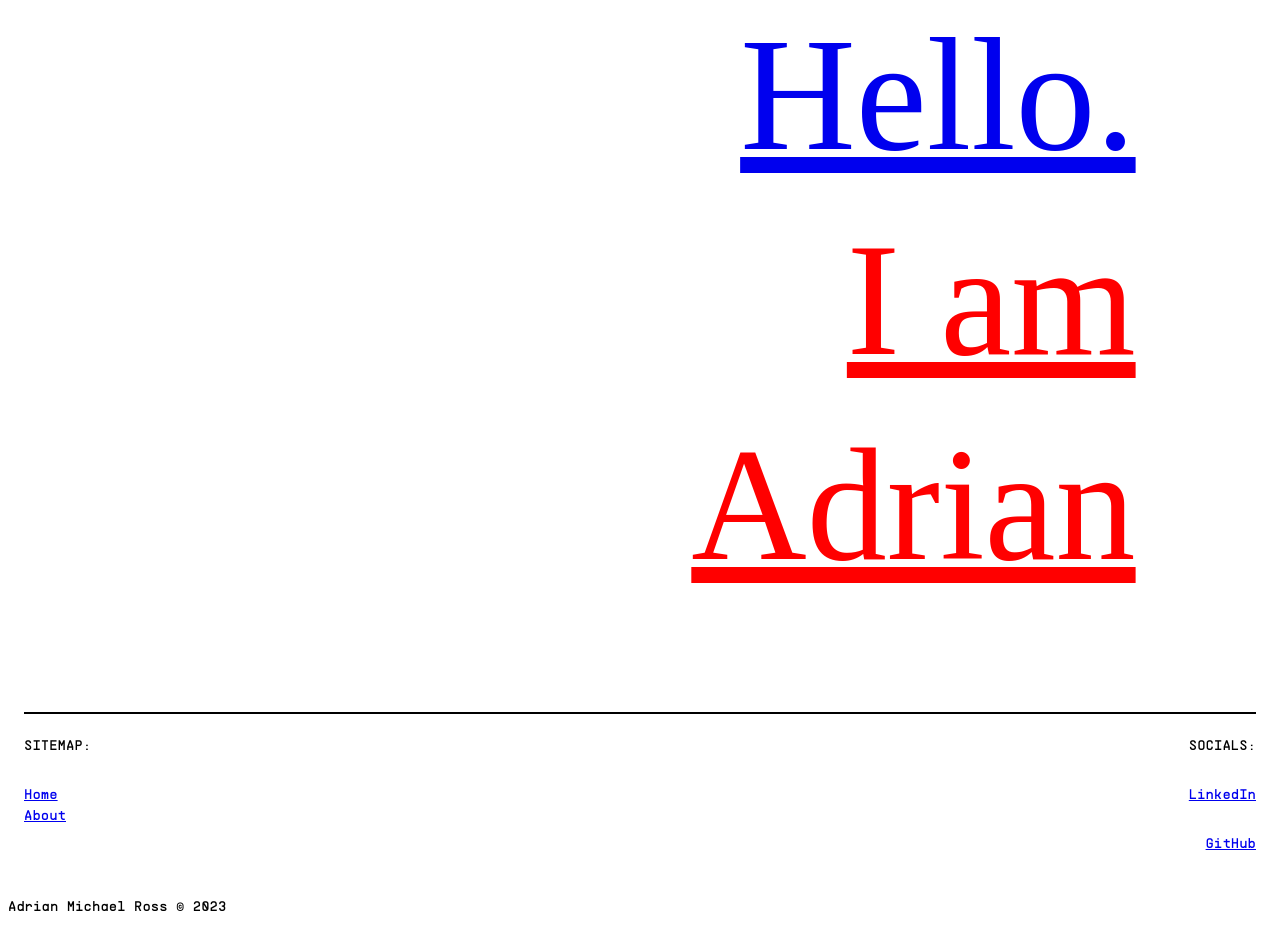
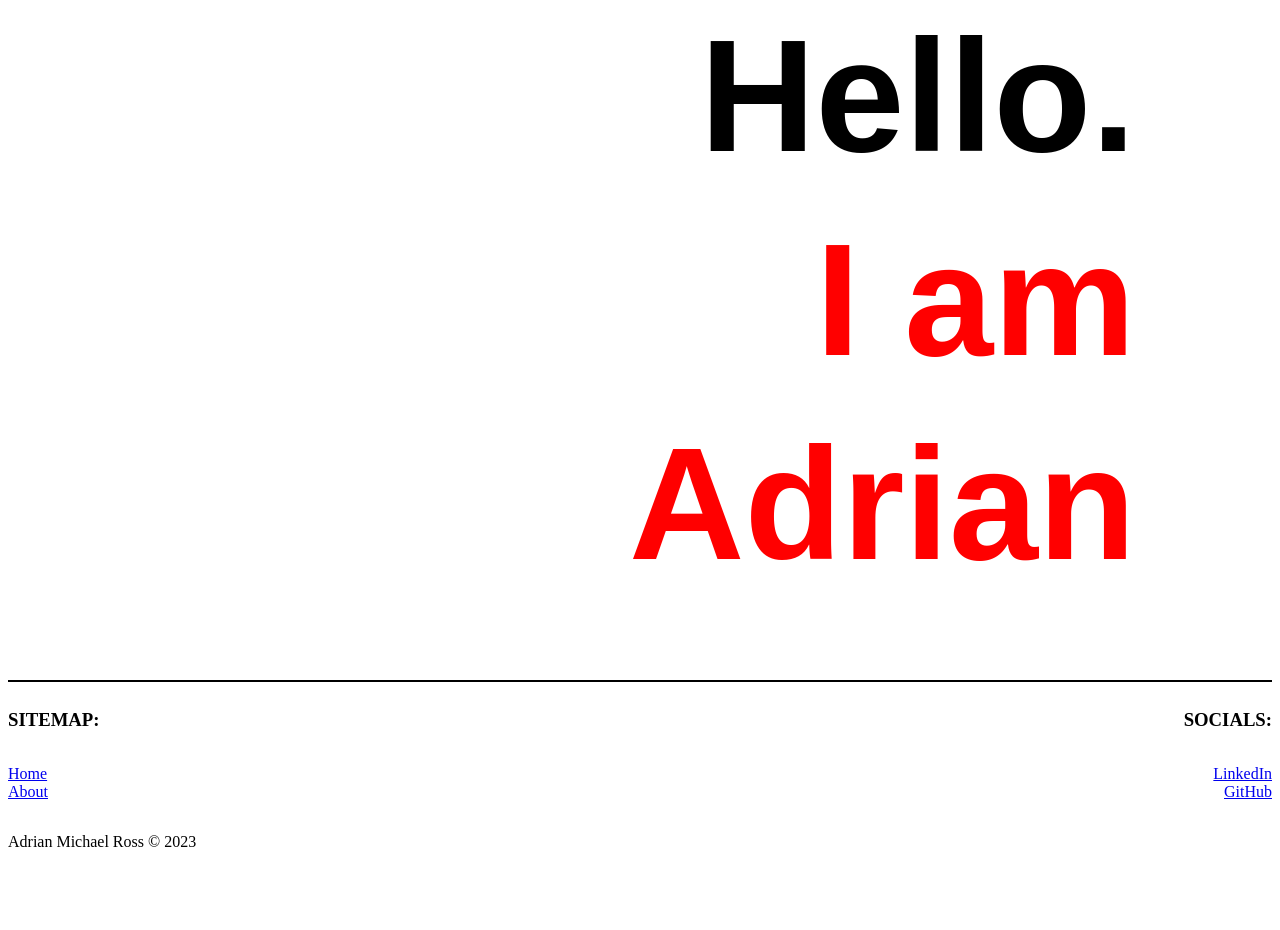
Before and after one commit to adrianmross/adrianmross.github.io, a Gatsby site: page / in a window 1280 px wide. Shown: the part 181-1111 px from the top of the page. After the commit the page ends 1048 px from the top, so only its background shows below. Built offline with nearby package versions, Linux system fonts and the light colour scheme; Gatsby itself is replaced by a stand-in of ours.

Commit message:
fix formatting

```diff
--- a/gatsby-config.js
+++ b/gatsby-config.js
@@ -4,7 +4,7 @@
 module.exports = {
   siteMetadata: {
     title: `adrianmross`,
-    siteUrl: `https://adrianmross.github.io/`
+    siteUrl: `https://adrianmross.github.io/`,
   },
   plugins: [
     "gatsby-plugin-image",
@@ -12,5 +12,11 @@ module.exports = {
     "gatsby-plugin-mdx",
     "gatsby-transformer-sharp",
     "gatsby-plugin-anchor-links",
-  ]
+    {
+      resolve: "gatsby-plugin-manifest",
+      options: {
+        icon: "src/images/icon.png",
+      },
+    },
+  ],
 };
--- a/package.json
+++ b/package.json
@@ -20,6 +20,7 @@
     "gatsby": "^5.11.0",
     "gatsby-plugin-anchor-links": "^1.2.1",
     "gatsby-plugin-image": "^3.11.0",
+    "gatsby-plugin-manifest": "^5.13.1",
     "gatsby-plugin-mdx": "^5.11.0",
     "gatsby-plugin-sharp": "^5.11.0",
     "gatsby-plugin-styled-components": "^6.13.0",
--- a/src/components/Althero.css
+++ b/src/components/Althero.css
@@ -33,7 +33,10 @@
 
 .phrase {
     font-size: 10rem;
-    font-weight: 500;
+    font-weight: 550;
+    font-family: Arial, sans-serif;
+    text-decoration: none;
+    color: black;
     margin: 10px;
     padding: -10px;
     transition: transform 0.3s ease-in-out;
--- a/src/components/layout.js
+++ b/src/components/layout.js
@@ -3,12 +3,13 @@ import { Link, useStaticQuery, graphql } from 'gatsby'
 import '../../global.css'
 import {
   container,
-  heading,
-  navLinks,
-  navLinkItem,
+  // heading,
+  // navLinks,
+  // navLinkItem,
   navLinkText,
-  siteTitle,
+  // siteTitle,
   mainContent,
+  sitemapContainer,
   footerBar,
 } from './layout.module.css'
 
@@ -24,6 +25,17 @@ const sitemap = [
   // blog, work, food
 ]
 
+const social = [
+  {
+    name: "LinkedIn",
+    url: "https://linkedin.com/in/adrianmross",
+  },
+  {
+    name: "GitHub",
+    url: "https://github.com/adrianmross",
+  },
+]
+
 const Layout = ({ pageTitle, children }) => {
   const data = useStaticQuery(graphql`
   query {
@@ -34,6 +46,8 @@ const Layout = ({ pageTitle, children }) => {
     }
   }
   `)
+
+  // could add a feature that know's what page you're on and highlights it in the sitemap
 
   return (
     <>
@@ -63,12 +77,11 @@ const Layout = ({ pageTitle, children }) => {
           {children}
         </main>
       </div>
-      <sitemap>
-        <div style={{ padding: "1em", paddingTop: "2em" }}>
-          <hr style={{ border: "1px solid" }}></hr>
+      <sitemap className={sitemapContainer}>
+          <hr style={{ border: "1px solid" }}/>
           <div style={{ display: "flex", flexDirection: "row", justifyContent: "space-between" }}>
-            <div style={{ display: "flex", flexDirection: "column", textAlign: "left", lineHeight: "1.5em", fontFamily: "Supply Mono", fontSize: "0.875em" }}>
-              <p>SITEMAP:</p>
+            <div style={{ display: "flex", flexDirection: "column", textAlign: "left" }}>
+              <h3>SITEMAP:</h3>
               <ul style={{ listStyle: "none", paddingInlineStart: 0 }}>
                 {sitemap.map(page => (
                   <li key={page.name}>
@@ -79,24 +92,22 @@ const Layout = ({ pageTitle, children }) => {
                 ))}
               </ul>
             </div>
-            <div style={{ display: "flex", flexDirection: "column", textAlign: "right", lineHeight: "1.5em", fontFamily: "Supply Mono", fontSize: "0.875em" }}>
-              <p>SOCIALS:</p>
-              <p>
-                <Link to="https://linkedin.com/in/adrianmross" className={navLinkText}>
-                  LinkedIn
-                </Link>
-              </p>
-              <p>
-                <Link to="https://github.com/adrianmross" className={navLinkText}>
-                  GitHub
-                </Link>
-              </p>
+            <div style={{ display: "flex", flexDirection: "column", textAlign: "right" }}>
+              <h3>SOCIALS:</h3>
+              <ul style={{ listStyle: "none", paddingInlineStart: 0 }}>
+                {social.map(page => (
+                  <li key={page.name}>
+                    <Link to={page.url} className={navLinkText}>
+                      {page.name}
+                    </Link>
+                  </li>
+                ))}
+              </ul>
             </div>
           </div>
-        </div>
       </sitemap>
       <footer className={footerBar}>
-        <p style={{ fontFamily: "Supply Mono", fontSize: "0.875em" }}>Adrian Michael Ross &#169; 2023</p>
+        <p>Adrian Michael Ross &#169; 2023</p>
       </footer>
     </>
   )
--- a/src/components/layout.module.css
+++ b/src/components/layout.module.css
@@ -17,9 +17,10 @@ top: 0; */
 .nav-link-item {
 /* padding-right: 2rem; */
 }
-/* .nav-link-text {
+
+.nav-link-text {
     color: black;
-  } */
+  }
 
 .nav-link-text:hover {
     font-weight: bold;
@@ -39,10 +40,17 @@ top: 0; */
     padding-top: 100px;
 }
 
+.sitemap-container {
+    padding: 1em;
+    padding-top: 2em;
+    font-family: "Supply Mono";
+    font-size: 0.875em;
+    line-height: 1.5em;
+}
+
 .footer-bar {
     background-color: rgba(0, 0, 0, 0.4);
     filter: brightness(80%);
-    /* color: #444444; */
     height: 50px;
   }
 
@@ -51,5 +59,6 @@ top: 0; */
     padding: 0;
     line-height: 50px;
     text-align: center;
-    font-family: sans-serif;
-    }
+    font-family: "Supply Mono";
+    font-size: 0.875em;
+  }
```
Also changed, not shown: src/images/icon.png, 1 other file.
